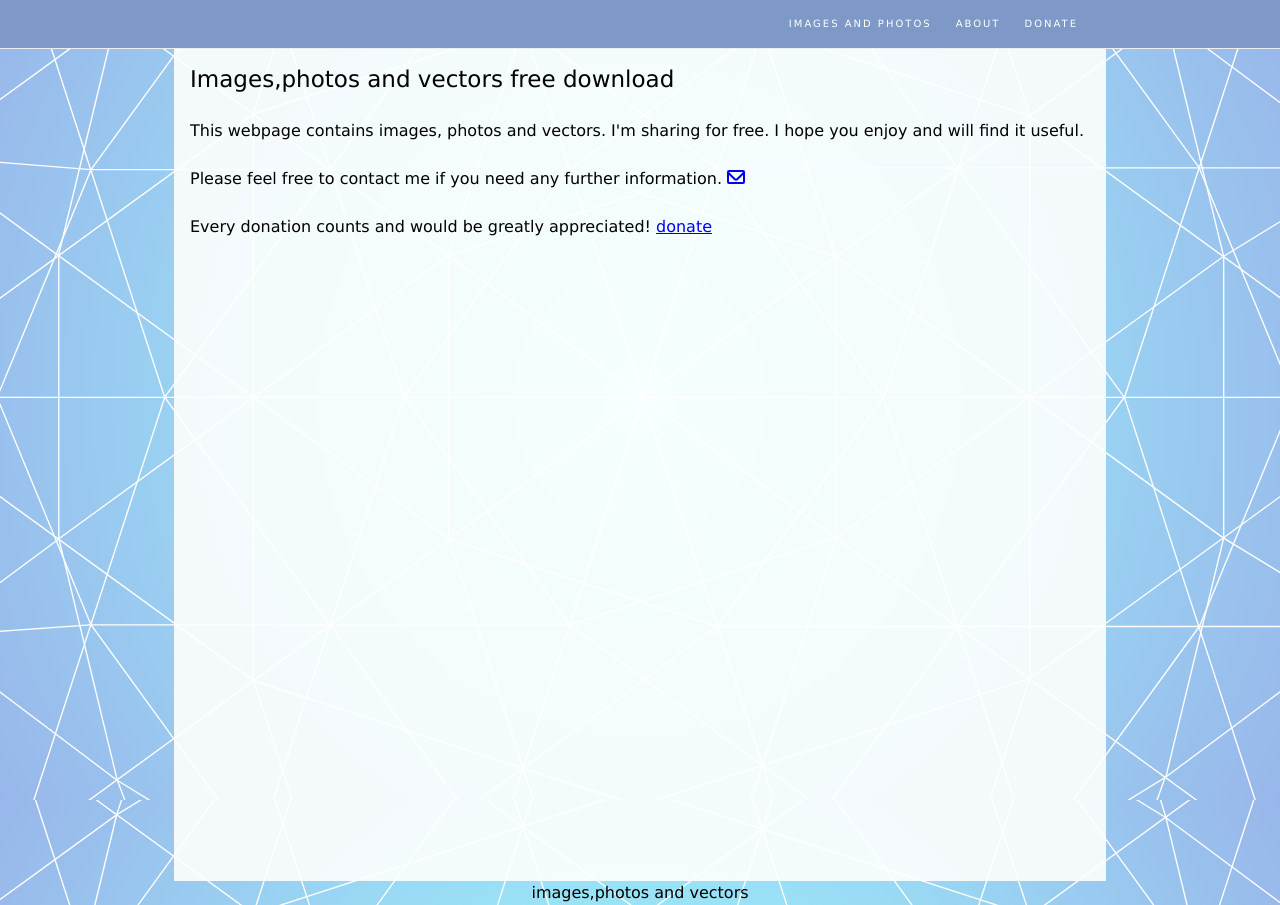
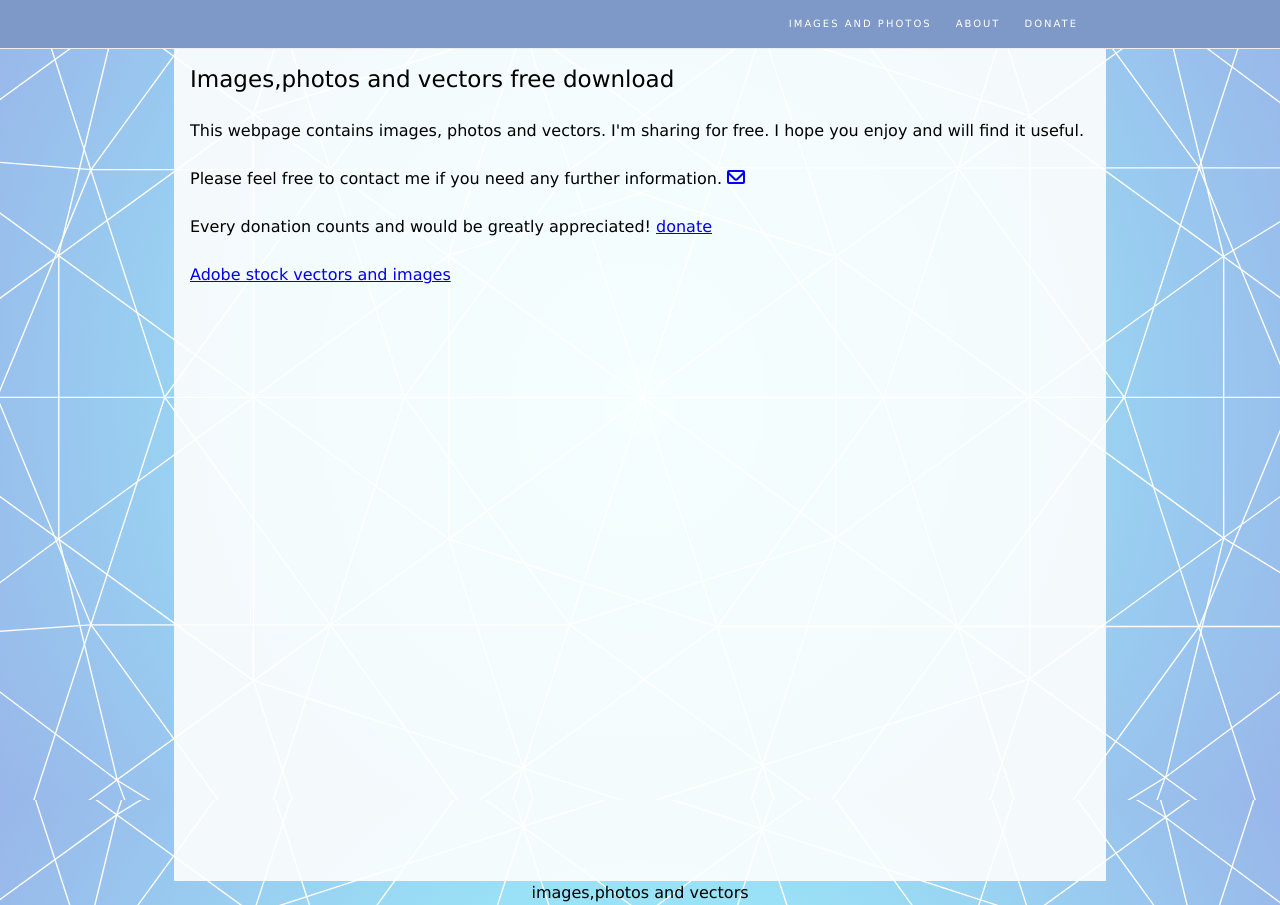
Before and after one commit to KostasSliazas/images-and-vectors-free.io, a plain HTML site: page about.html in a window 1280 px wide. Drawn offline with Linux system fonts and the light colour scheme.

Commit message:
Add files via upload

```diff
--- a/about.html
+++ b/about.html
@@ -43,6 +43,7 @@
         rel="noopener" tabindex="-1"><i class="gg-mail"></i></a></p>
     <p>Every donation counts and would be greatly appreciated! <a
         href="https://www.paypal.com/donate/?hosted_button_id=7KH4VV5GJR2BJ" target="_blank">donate</a></p>
+        <p><a href="https://vectors-images.myportfolio.com/" target="_blank" rel="noopener noreferrer">Adobe stock vectors and images</a></p>
   </main>
   <footer>images,photos and vectors</footer>
 </body>
```
